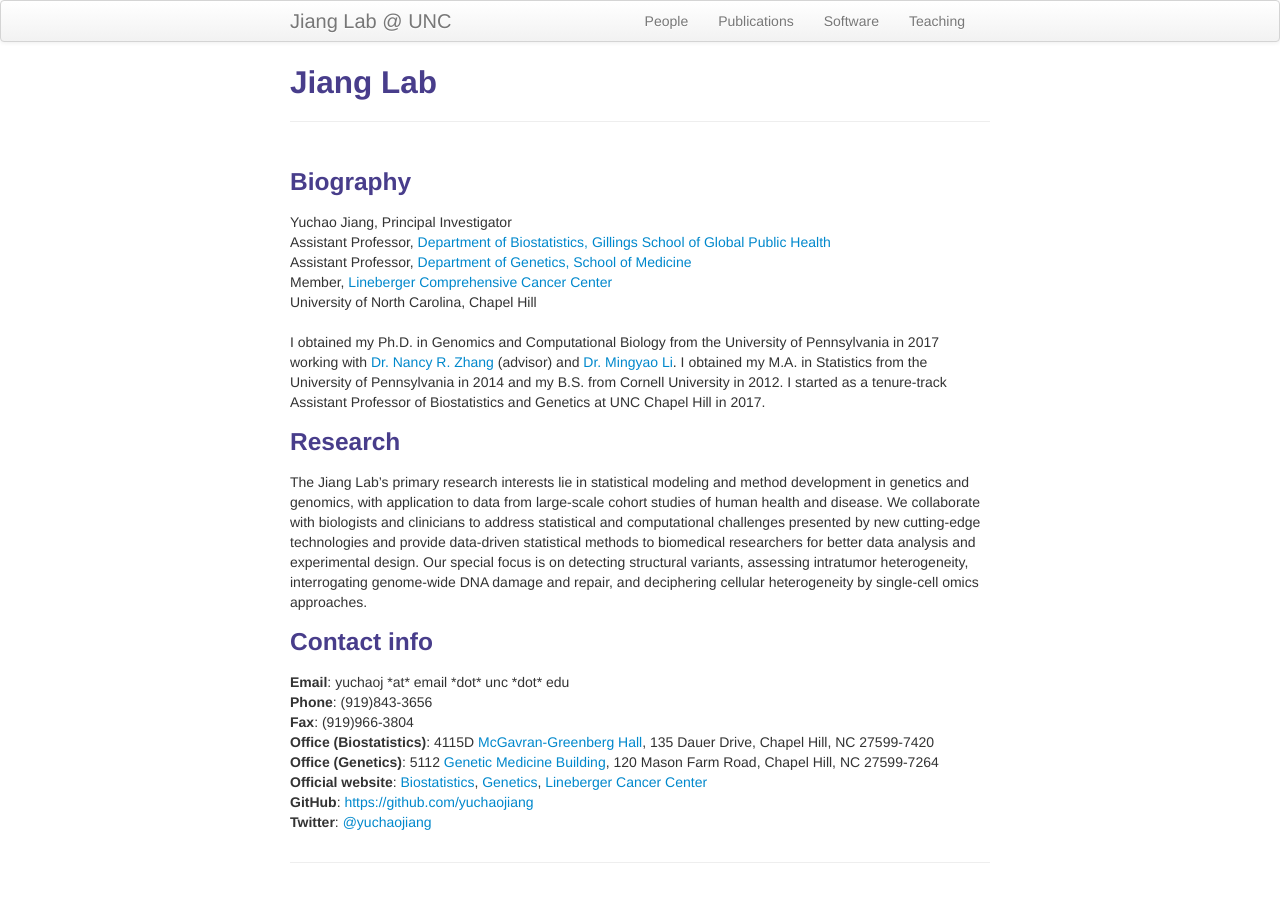
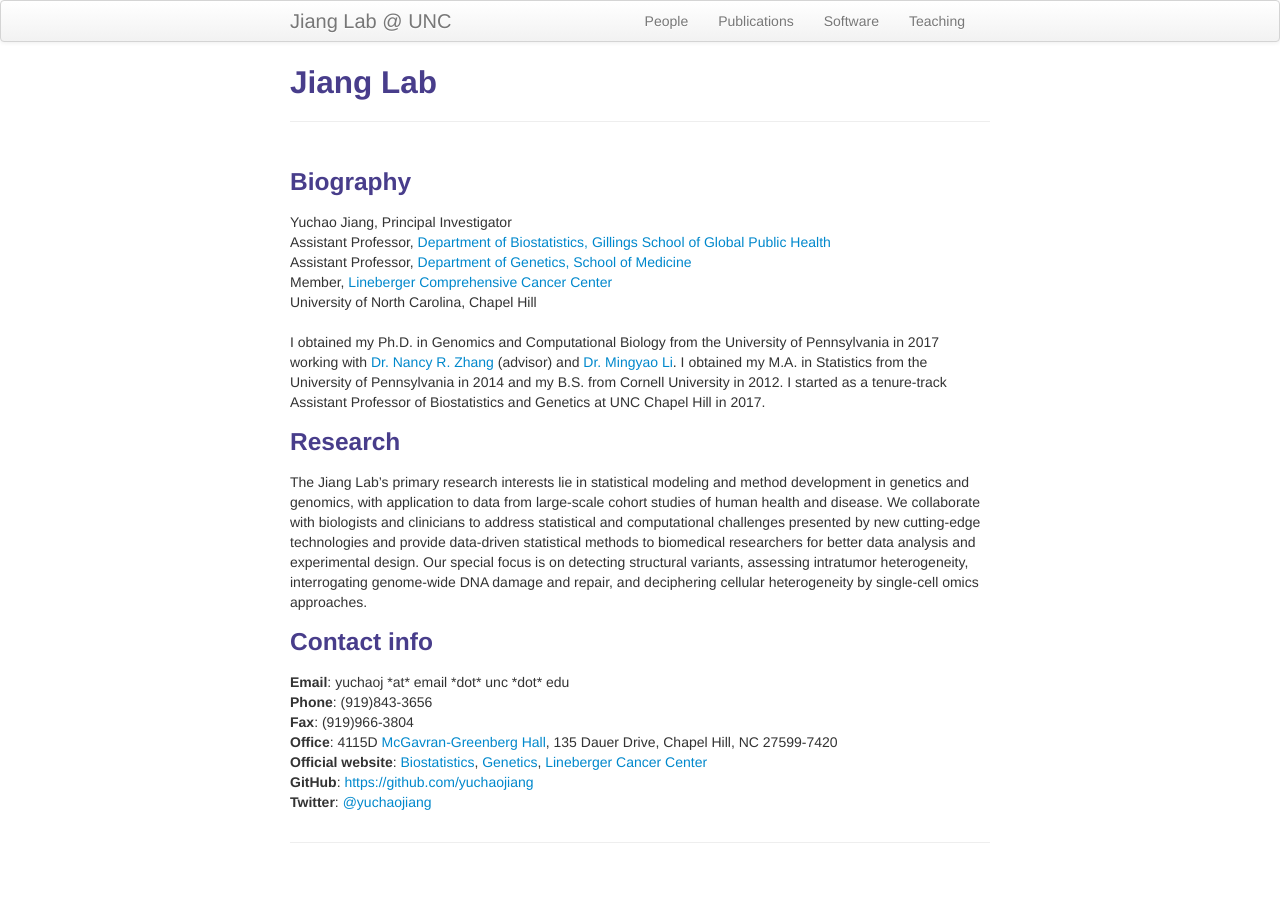
Before and after one commit to yuchaojiang/yuchaojiang.github.io, a Jekyll site: the page built from index.md, in a window 1280 px wide. Built offline with Jekyll 4.4.1, drawn with Linux system fonts in a browser that asks for light colours.

Commit message:
Update index.md

```diff
--- a/index.md
+++ b/index.md
@@ -27,8 +27,7 @@ The Jiang Lab’s primary research interests lie in statistical modeling and met
             <b>Email</b>: yuchaoj *at* email *dot* unc *dot* edu<br/>
             <b>Phone</b>: (919)843-3656<br/>
             <b>Fax</b>: (919)966-3804<br/>
-            <b>Office (Biostatistics)</b>:   4115D <a href="https://www.google.com/maps/place/Department+of+Biostatistics/@35.9061903,-79.0566287,17z/data=!4m13!1m7!3m6!1s0x89acc2e599b51fbd:0x5ccfa4e0f5264ef1!2sMcGavran-Greenberg+Hall,+Chapel+Hill,+NC+27516!3b1!8m2!3d35.9058418!4d-79.0545303!3m4!1s0x0:0x6abad7990ead6ae1!8m2!3d35.9061318!4d-79.0543583">McGavran-Greenberg Hall</a>, 135 Dauer Drive, Chapel Hill, NC 27599-7420<br/>
-            <b>Office (Genetics)</b>: 5112 <a href="https://www.google.com/maps/place/Department+of+Genetics/@35.9018309,-79.0549154,18.26z/data=!4m13!1m7!3m6!1s0x89acc2faae0c4f8b:0x69ea9dac5691824f!2sMarsico+Hall,+Chapel+Hill,+NC+27599!3b1!8m2!3d35.9025392!4d-79.0540141!3m4!1s0x0:0x2eb22192ccef1dbd!8m2!3d35.9011941!4d-79.0542741">Genetic Medicine Building</a>, 120 Mason Farm Road, Chapel Hill, NC 27599-7264<br/>
+            <b>Office</b>:   4115D <a href="https://www.google.com/maps/place/Department+of+Biostatistics/@35.9061903,-79.0566287,17z/data=!4m13!1m7!3m6!1s0x89acc2e599b51fbd:0x5ccfa4e0f5264ef1!2sMcGavran-Greenberg+Hall,+Chapel+Hill,+NC+27516!3b1!8m2!3d35.9058418!4d-79.0545303!3m4!1s0x0:0x6abad7990ead6ae1!8m2!3d35.9061318!4d-79.0543583">McGavran-Greenberg Hall</a>, 135 Dauer Drive, Chapel Hill, NC 27599-7420<br/>
             <b>Official website</b>:
             <a href="http://sph.unc.edu/adv_profile/yuchao-jiang-phd/">Biostatistics</a>,
             <a href="https://www.med.unc.edu/genetics/people/joint-secondary-faculty/yuchao-jiang-phd">Genetics</a>,
```
